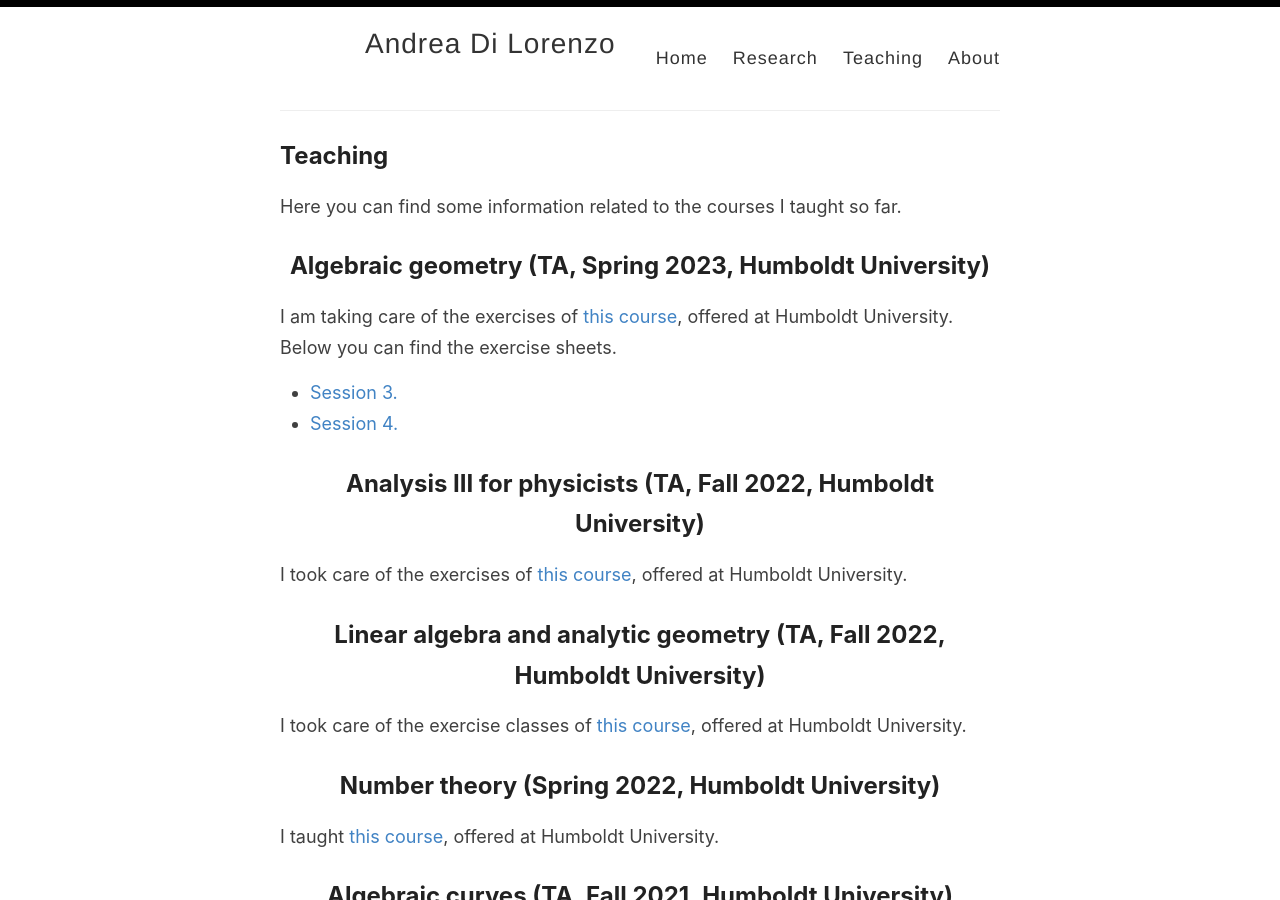
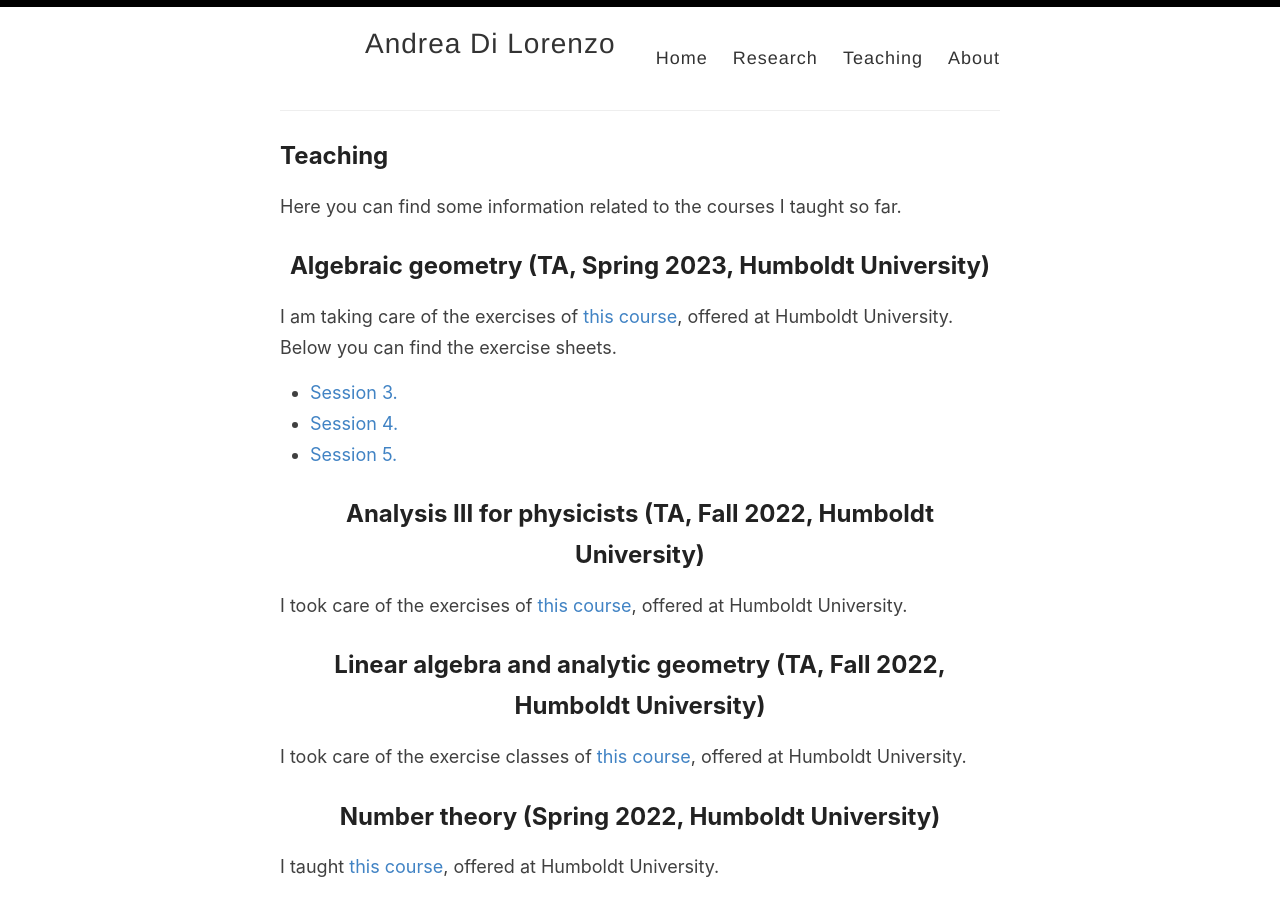
Before and after one commit to anddil/anddil.github.io, a Jekyll site: the page built from _pages/teaching.md, in a window 1280 px wide and 900 px high. Built offline with Jekyll 4.4.1, drawn with Linux system fonts in a browser that asks for light colours.

Commit message:
Update teaching.md

```diff
--- a/_pages/teaching.md
+++ b/_pages/teaching.md
@@ -11,6 +11,7 @@ I am taking care of the exercises of [this course](http://www-irm.mathematik.hu-
 
 - [Session 3.](AG23/AG_exercises_3.pdf)
 - [Session 4.](AG23/AG_exercises_4.pdf)
+- [Session 5.](AG23/AG_exercises_5.pdf)
 
 
 ## Analysis III for physicists (TA, Fall 2022, Humboldt University)
```
